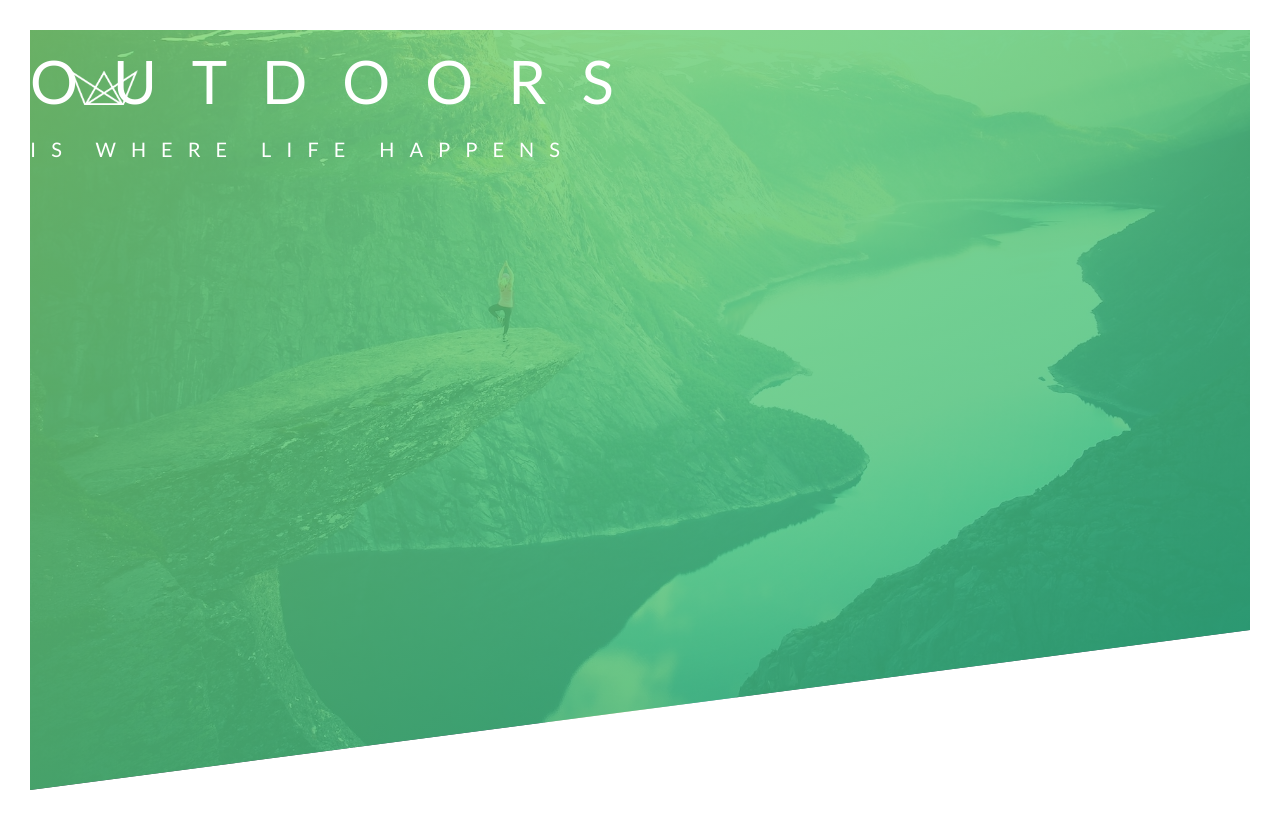
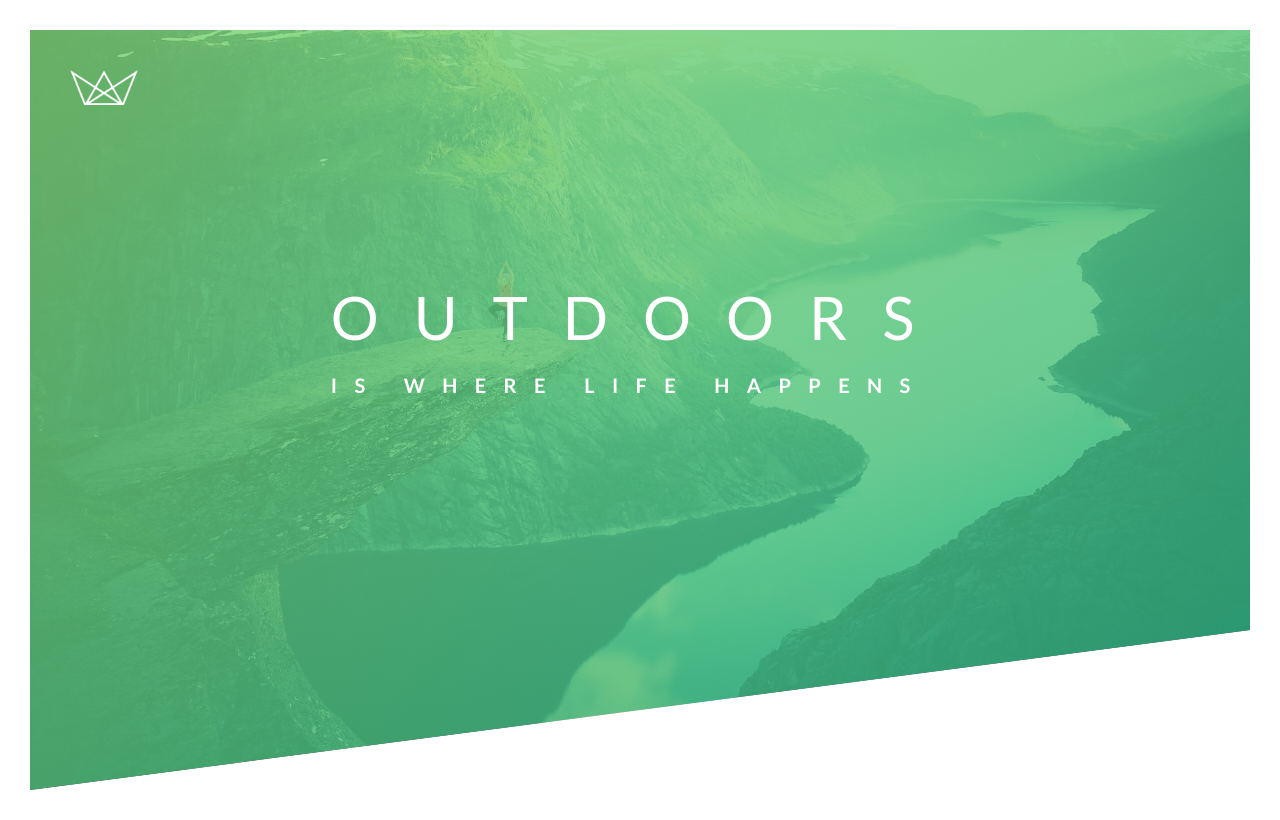
Before and after one commit to Smallninja/advanced-css-course-master, a plain HTML site: page Natours/starter/index.html in a window 1280 px wide. Drawn offline with Linux system fonts and the light colour scheme; files that its build step writes are made by us from their sources.

Commit message:
Added Changes

```diff
--- a/Natours/starter/css/style.css
+++ b/Natours/starter/css/style.css
@@ -55,11 +55,40 @@ body {
     font-size: 60px;
     font-weight: 400;
     letter-spacing: 35px;
+
+    animation-name: moveInLeft;
+    animation-duration: 1s;
+    animation-iteration-count: 3;
+
+    /* animation-delay: 3s; */
+
 }
 
 .heading-primary-sub {
     display: block;
     font-size: 20px;
-    font-weight: 400;
-    letter-spacing: 15px;
+    font-weight: 700;
+    letter-spacing: 17.4px;
 }
+
+.text-box {
+    position: absolute;
+    top: 40%;
+    left: 50%;
+    transform: translate(-50%, -50%);
+}
+@keyframes moveInLeft {
+    0% {
+        opacity: 0;
+        transform: translateX(-100px);
+    }
+
+    80% {
+        transform:  translateX(10px);
+    }
+
+    100% {
+        opacity: 1;
+        transform: translate(0);
+    }
+}
--- a/Natours/starter/index.html
+++ b/Natours/starter/index.html
@@ -4,9 +4,10 @@
         <meta charset="UTF-8">
         <meta name="viewport" content="width=device-width, initial-scale=1.0">
 
-        <link href="https://fonts.googleapis.com/css?family=Lato:100,300,400,700,900" rel="stylesheet">
-
-        <link rel="stylesheet" href="css/icon-font.css">
+        <link rel="preconnect" href="https://fonts.googleapis.com">
+        <link rel="preconnect" href="https://fonts.gstatic.com" crossorigin>
+        <link href="https://fonts.googleapis.com/css2?family=Lato:ital,wght@0,100;0,300;0,400;0,700;0,900;1,100;1,300;1,400;1,700;1,900&display=swap" rel="stylesheet">
+        <!-- <link rel="stylesheet" href="css/icon-font.css"> -->
         <link rel="stylesheet" href="css/style.css">
         <link rel="shortcut icon" type="image/png" href="img/favicon.png">
 
@@ -17,10 +18,12 @@
             <div class="logo-box">
                 <img src="img/logo-white.png" alt="logo" class="logo">
             </div>
-            <h1 class="heading-primary">
-                <span class="heading-primary-main">Outdoors</span>
-                <span class="heading-primary-sub">is where life happens</span>
-            </h1>
+            <div class="text-box">
+                <h1 class="heading-primary">
+                    <span class="heading-primary-main">Outdoors</span>
+                    <span class="heading-primary-sub">is where life happens</span>
+                </h1>
+            </div>
         </header>
 
     </body>
```
